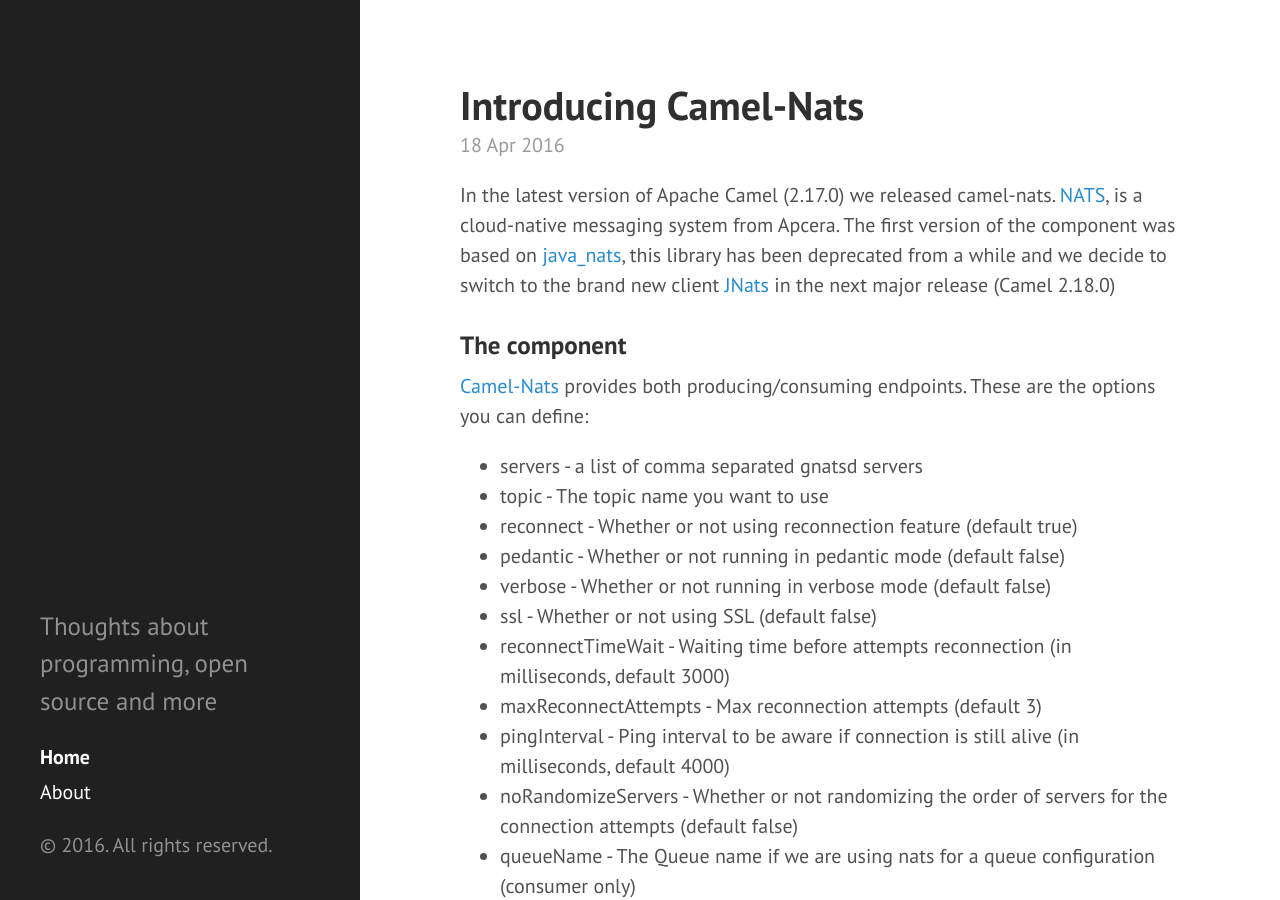
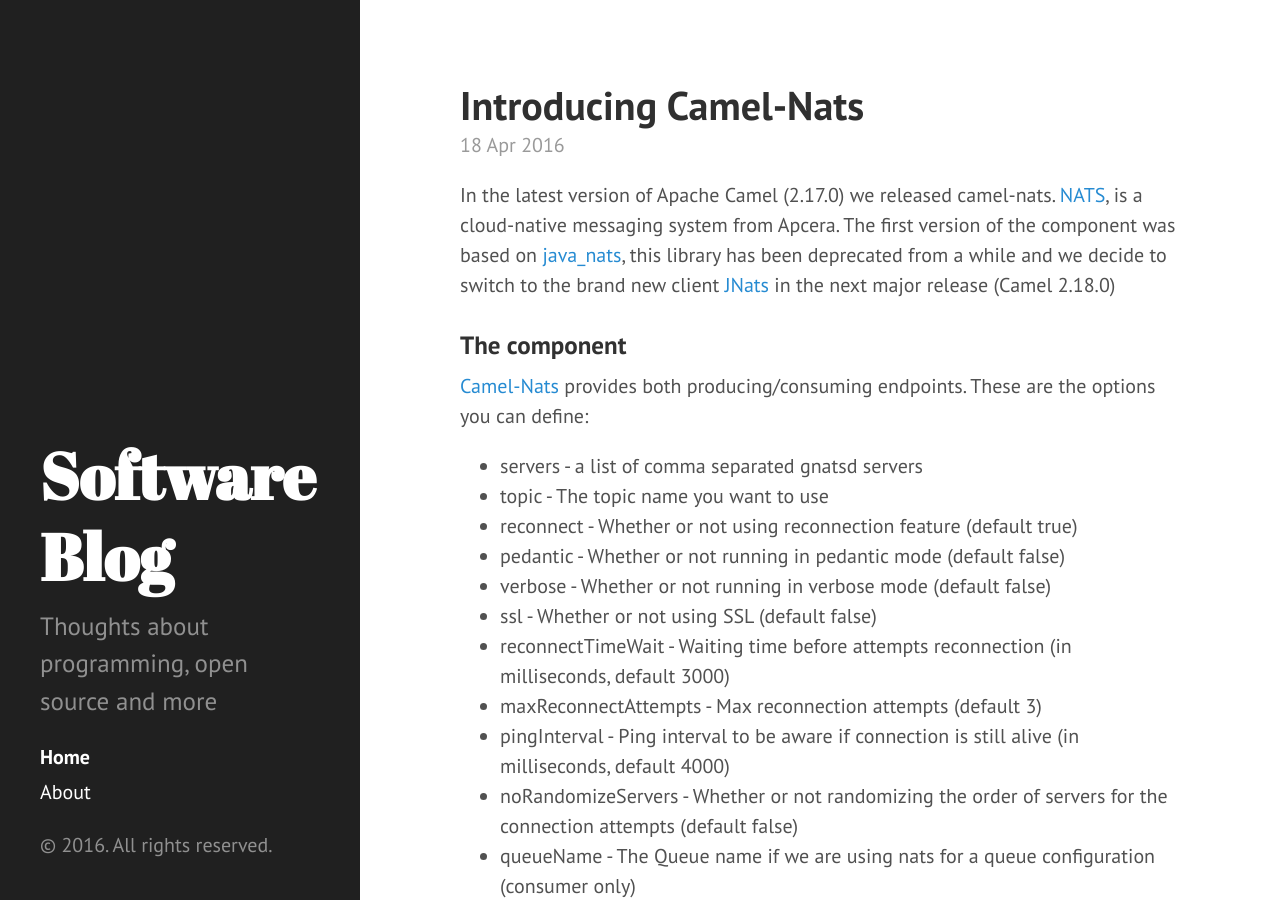
Before and after one commit to oscerd/oscerd.github.io, a Jekyll site: the page built from index.html, in a window 1280 px wide and 900 px high. Built offline with Jekyll 4.4.1, drawn with Linux system fonts in a browser that asks for light colours; Markdown is read by kramdown in place of the engine named in the settings; the list of posts is cut into pages by our own code.

Commit message:
Change title

```diff
--- a/_config.yml
+++ b/_config.yml
@@ -7,7 +7,7 @@
 relative_permalinks: true
 
 # Setup
-title:
+title:            Software Blog
 tagline:          'Open source'
 description:      'Thoughts about programming, open source and more'
 url:              http://oscerd.github.io
```
